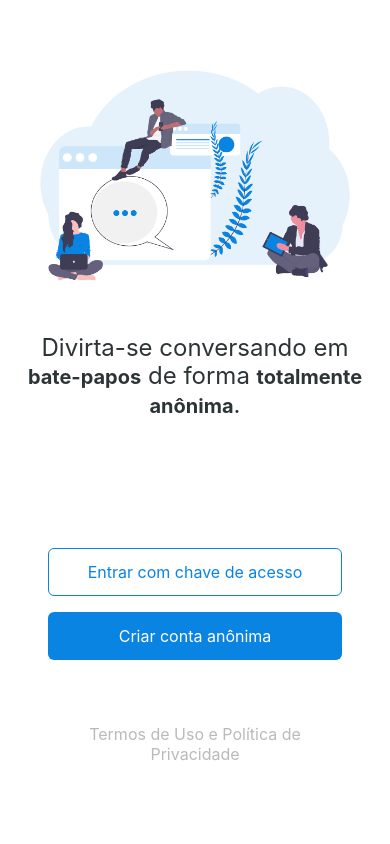
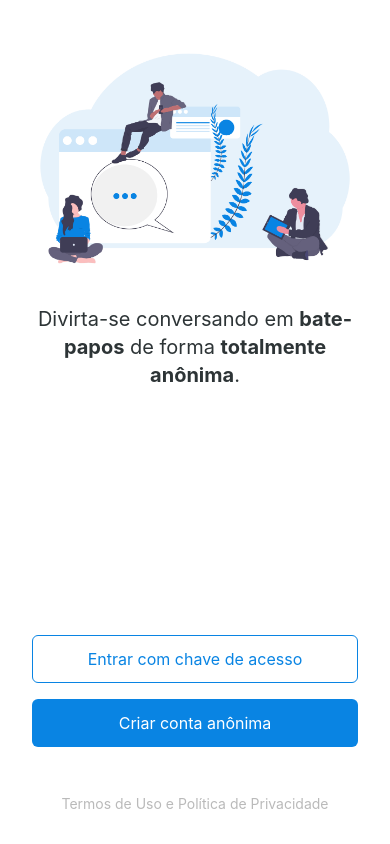
Before and after one commit to vitorleonel/getwime-dev-app, a React Native app: screen / in a window 390 px wide. Built offline with nearby package versions, Linux system fonts and the light colour scheme.

Commit message:
adjust styles for welcome screen

```diff
--- a/src/screens/Welcome/index.js
+++ b/src/screens/Welcome/index.js
@@ -12,12 +12,12 @@ export default function Welcome() {
       <Image />
 
       <Text
-        size={24}
+        size={20}
         lineHeight={28}
         align="center"
-        paddingLeft={24}
-        paddingRight={24}
-        marginTop={32}
+        marginTop={20}
+        paddingLeft={32}
+        paddingRight={32}
       >
         Divirta-se conversando em{" "}
         <Text size={20} weight="bold">
@@ -30,11 +30,23 @@ export default function Welcome() {
         .
       </Text>
 
-      <Row paddingLeft={48} paddingRight={48} marginTop={128}>
+      <Row
+        flex={1}
+        justifyContent="flex-end"
+        paddingTop={64}
+        paddingLeft={32}
+        paddingRight={32}
+      >
         <Button text="Entrar com chave de acesso" outlined onPress={() => {}} />
         <Button text="Criar conta anônima" marginTop={16} onPress={() => {}} />
 
-        <Text color="#BABABA" align="center" marginTop={64} onPress={() => {}}>
+        <Text
+          size={14}
+          color="#BABABA"
+          align="center"
+          marginTop={48}
+          onPress={() => {}}
+        >
           Termos de Uso e Política de Privacidade
         </Text>
       </Row>
--- a/src/screens/Welcome/styles.js
+++ b/src/screens/Welcome/styles.js
@@ -1,12 +1,17 @@
 import styled from "styled-components/native";
-import { getStatusBarHeight } from "react-native-iphone-x-helper";
+import {
+  getStatusBarHeight,
+  getBottomSpace,
+  isIphoneX
+} from "react-native-iphone-x-helper";
 
 export const Container = styled.View`
   flex: 1;
   justify-content: center;
 
   background-color: #ffffff;
-  padding-top: ${getStatusBarHeight() + 24}px;
+  padding-top: ${isIphoneX() ? getStatusBarHeight() + 32 : 32}px;
+  padding-bottom: ${getBottomSpace() + 32}px;
 `;
 
 export const Image = styled.Image.attrs({
@@ -15,6 +20,4 @@ export const Image = styled.Image.attrs({
 })`
   width: 100%;
   max-height: 253px;
-
-  margin-top: -56px;
 `;
```
